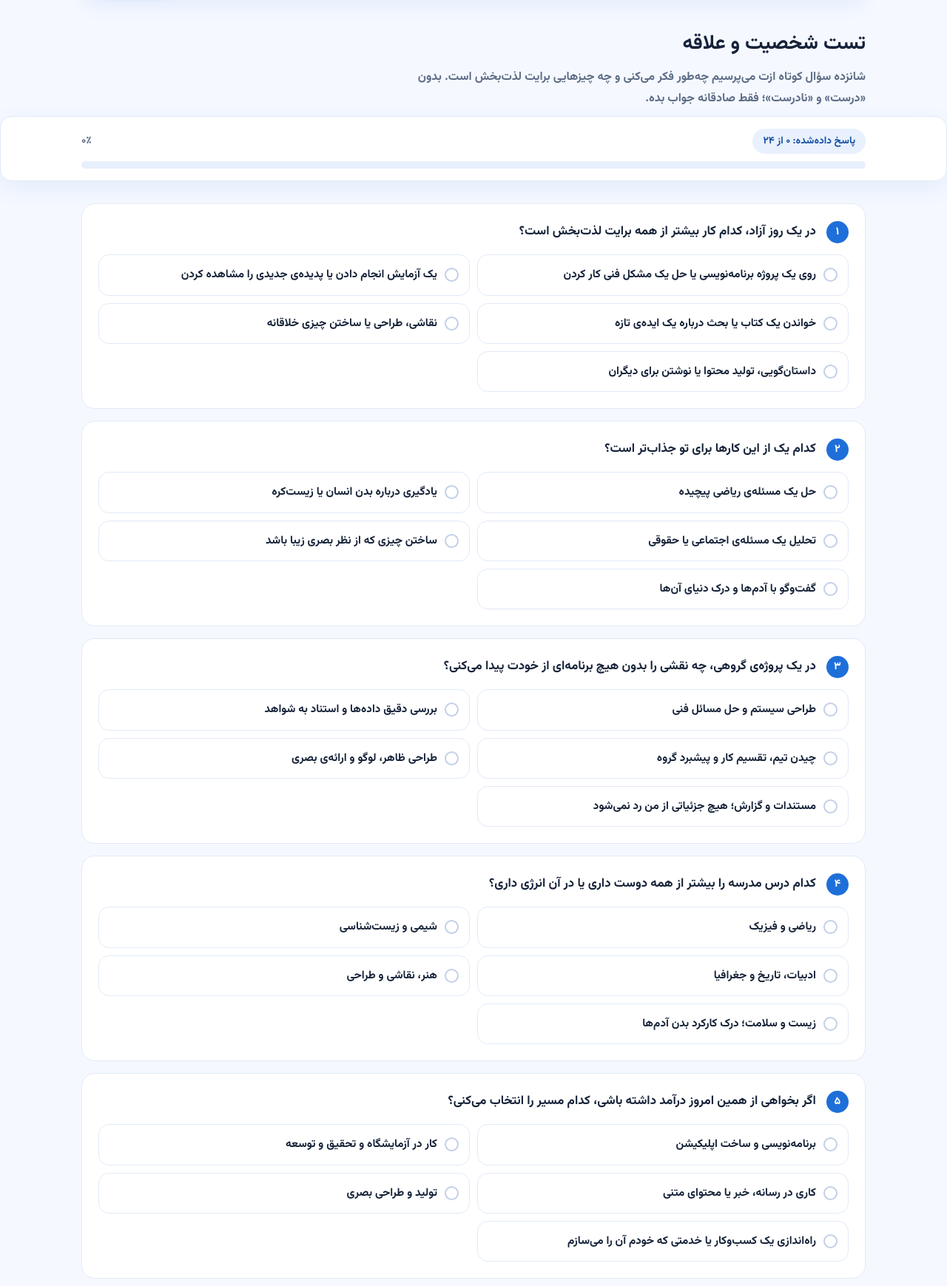
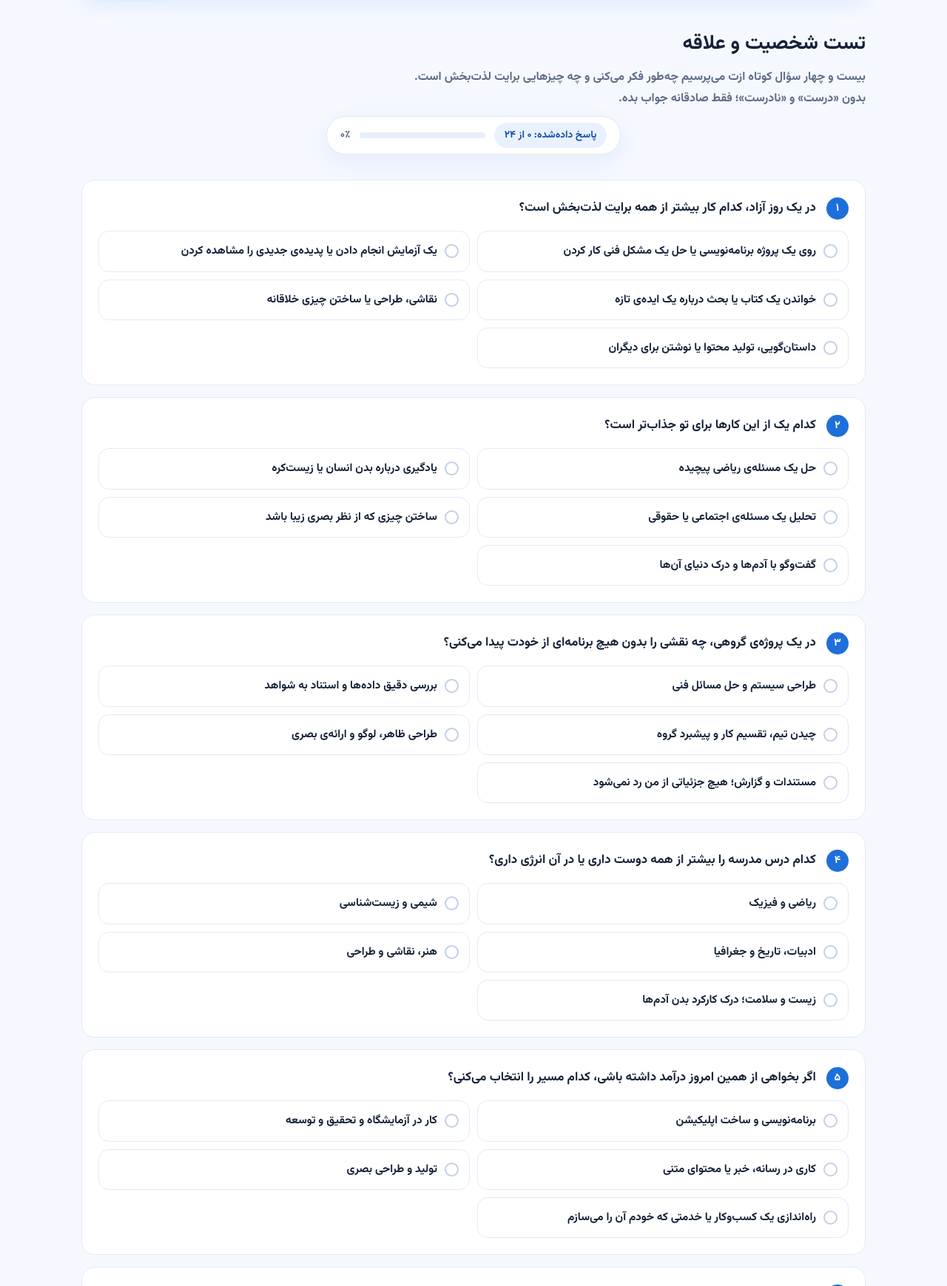
Before and after one commit to ShayanCoder710/Ayandeh_man, a Flask app: page /test in a window 1280 px wide. Shown: the part 81-1820 px from the top of the page at 74% size. Run offline with Flask 3, Linux system fonts and the light colour scheme; data comes from the database, SQL or seed files in the repository; some libraries are stand-ins or nearby versions.

Commit message:
make the test progress indicator a compact pill

```diff
--- a/static/css/style.css
+++ b/static/css/style.css
@@ -762,20 +762,20 @@ textarea:focus {
 }
 
 .test-progress {
-  background: var(--surface);
-  border: 1px solid var(--line);
-  border-radius: 16px;
-  box-shadow: var(--shadow);
-  padding: 16px 18px;
-  margin-bottom: 22px;
+  display: flex;
+  justify-content: center;
+  margin-bottom: 26px;
 }
 
 .progress-row {
   display: flex;
   align-items: center;
-  justify-content: space-between;
-  gap: 10px;
-  margin-bottom: 10px;
+  gap: 12px;
+  background: var(--surface);
+  border: 1px solid var(--line);
+  border-radius: 999px;
+  box-shadow: var(--shadow);
+  padding: 8px 18px;
 }
 
 .progress-chip {
@@ -795,13 +795,16 @@ textarea:focus {
 }
 
 .progress-track {
-  height: 10px;
+  width: clamp(70px, 22vw, 170px);
+  height: 8px;
   border-radius: 999px;
   background: #e8effc;
   overflow: hidden;
+  display: inline-block;
 }
 
 .progress-fill {
+  display: block;
   height: 100%;
   width: 0;
   border-radius: 999px;
@@ -820,6 +823,30 @@ textarea:focus {
 
 .test-progress.complete .progress-percent {
   color: #15803d;
+}
+
+.trait-row {
+  display: flex;
+  flex-wrap: wrap;
+  align-items: center;
+  gap: 8px;
+  margin: 18px 0 4px;
+}
+
+.trait-label {
+  color: var(--muted);
+  font-size: 0.85rem;
+  font-weight: 600;
+}
+
+.trait-chip {
+  background: var(--primary-soft);
+  color: var(--primary-dark);
+  border: 1px solid rgba(63, 134, 240, 0.25);
+  border-radius: 999px;
+  padding: 5px 14px;
+  font-size: 0.85rem;
+  font-weight: 700;
 }
 
 .btn-lg {
--- a/templates/test.html
+++ b/templates/test.html
@@ -3,20 +3,16 @@
 <section class="page-head">
   <div class="container">
     <h1>تست شخصیت و علاقه</h1>
-    <p>شانزده سؤال کوتاه ازت می‌پرسیم چه‌طور فکر می‌کنی و چه چیزهایی برایت لذت‌بخش است. بدون «درست» و «نادرست»؛ فقط صادقانه جواب بده.</p>
+    <p>بیست و چهار سؤال کوتاه ازت می‌پرسیم چه‌طور فکر می‌کنی و چه چیزهایی برایت لذت‌بخش است. بدون «درست» و «نادرست»؛ فقط صادقانه جواب بده.</p>
   </div>
 </section>
 
 {% if questions %}
-<div class="test-progress" data-total="{{ questions|length }}">
-  <div class="container">
-    <div class="progress-row">
-      <span class="progress-chip">پاسخ داده‌شده: <strong id="progress-count">۰</strong> از <strong id="progress-total">{{ fa_num(questions|length) }}</strong></span>
-      <span class="progress-percent" id="progress-percent">۰٪</span>
-    </div>
-    <div class="progress-track">
-      <div class="progress-fill" id="progress-fill"></div>
-    </div>
+<div class="test-progress">
+  <div class="progress-row">
+    <span class="progress-chip" id="progress-chip">پاسخ داده‌شده: <strong id="progress-count">۰</strong> از <strong id="progress-total">{{ fa_num(questions|length) }}</strong></span>
+    <span class="progress-track"><span class="progress-fill" id="progress-fill"></span></span>
+    <span class="progress-percent" id="progress-percent">۰٪</span>
   </div>
 </div>
 <form id="test-form" class="test-form" action="/test" method="post" novalidate>
@@ -61,21 +57,29 @@
   };
   var errorBox = form.querySelector(".form-error");
   var progress = document.querySelector(".test-progress");
-  var countEl = document.getElementById("progress-count");
+  var chipEl = document.getElementById("progress-chip");
   var percentEl = document.getElementById("progress-percent");
   var fillEl = document.getElementById("progress-fill");
   var cards = Array.prototype.slice.call(form.querySelectorAll(".question-card"));
   var total = cards.length;
   function refreshProgress() {
-    if (!progress) return;
+    if (!progress || !fillEl) return;
     var answered = cards.filter(function (card) {
       return card.querySelector("input:checked");
     }).length;
-    countEl.textContent = toFa(answered);
     var pct = total ? Math.round(answered / total * 100) : 0;
-    percentEl.textContent = toFa(pct) + "٪";
     fillEl.style.width = pct + "%";
     progress.classList.toggle("complete", answered === total);
+    if (answered === total) {
+      chipEl.textContent = "تمام شد؛ حالا نتیجه‌ات را بگیر ✓";
+      percentEl.style.display = "none";
+    } else {
+      chipEl.innerHTML =
+        'پاسخ داده‌شده: <strong>' + toFa(answered) + "</strong> از <strong>" +
+        toFa(total) + "</strong>";
+      percentEl.style.display = "";
+      percentEl.textContent = toFa(pct) + "٪";
+    }
   }
   form.querySelectorAll(".option input").forEach(function (input) {
     input.addEventListener("change", function () {
```
